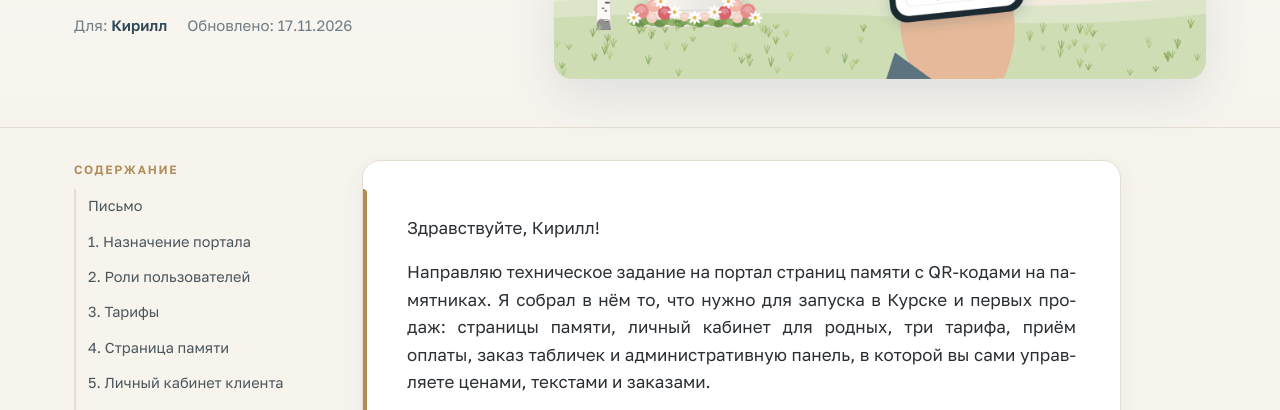
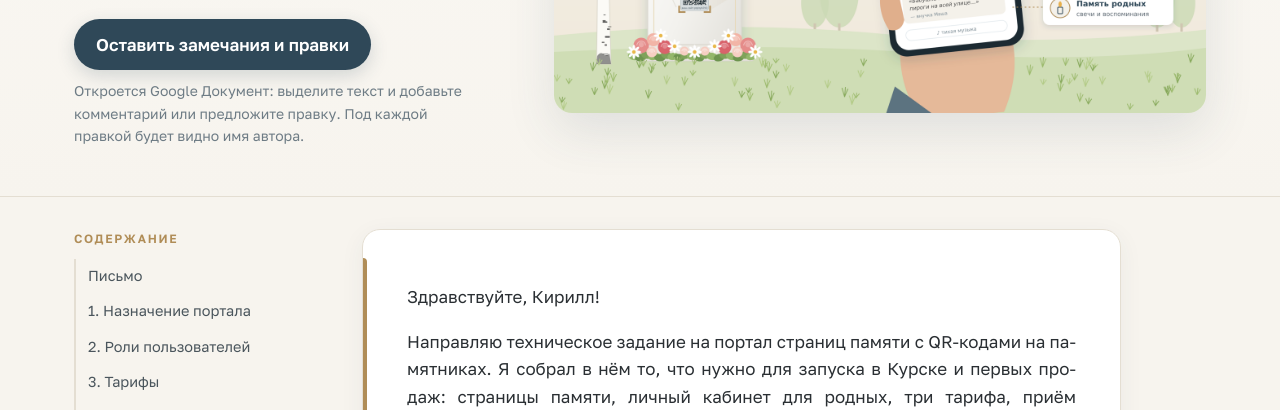
Before and after one commit to segor77/qr-pamyat, a plain HTML site: page index.html in a window 1280 px wide. Shown: the part 377-787 px from the top of the page. Drawn offline with Linux system fonts and the light colour scheme.

Commit message:
Кнопка для замечаний к ТЗ
Co-Authored-By: Claude Opus 5.5 <noreply@anthropic.com>
Claude-Session: https://claude.ai/code/session_01JpL3iuXMSQfpv4bbkXGCkb

```diff
--- a/index.html
+++ b/index.html
@@ -83,6 +83,9 @@ td.c { text-align: center; }
 a.tg { color: var(--ink); text-decoration: underline; text-decoration-color: var(--gold); text-underline-offset: 3px; }
 a.tg:hover { color: var(--gold); }
 footer a.tg { color: var(--muted); }
+a.btn { display: inline-block; margin-top: 22px; background: var(--ink); color: #fff; text-decoration: none; font-weight: 600; padding: 12px 22px; border-radius: 999px; box-shadow: 0 6px 18px rgba(47,72,88,.18); }
+a.btn:hover { background: var(--gold); }
+.hint { color: var(--muted); font-size: 14px; margin: 10px 0 0; max-width: 46ch; }
 footer { border-top: 1px solid var(--line); color: var(--muted); font-size: 14px; }
 footer div { max-width: 1180px; margin: 0 auto; padding: 22px 24px; display: flex; flex-wrap: wrap; justify-content: space-between; gap: 8px; }
 
@@ -111,6 +114,8 @@ footer div { max-width: 1180px; margin: 0 auto; padding: 22px 24px; display: fle
       <h1>Портал страниц памяти с QR&#8209;кодами</h1>
       <p class="sub">Техническое задание на первый этап и сопроводительное письмо</p>
       <div class="meta"><span>Для: <b>Кирилл</b></span><span>Обновлено: 17.11.2026</span></div>
+      <a class="btn" href="https://docs.google.com/document/d/151GkIN2op68VbES0y2XM3g_YGe3vWHI-Itk7rc9pEYY/edit" target="_blank" rel="noopener">Оставить замечания и правки</a>
+      <p class="hint">Откроется Google Документ: выделите текст и добавьте комментарий или предложите правку. Под каждой правкой будет видно имя автора.</p>
     </div>
     <img src="img/hero.png" alt="Белый памятник с QR-кодом, рядом берёза и цветы; телефон в руке показывает страницу памяти" width="2400" height="1470">
   </div>
```
